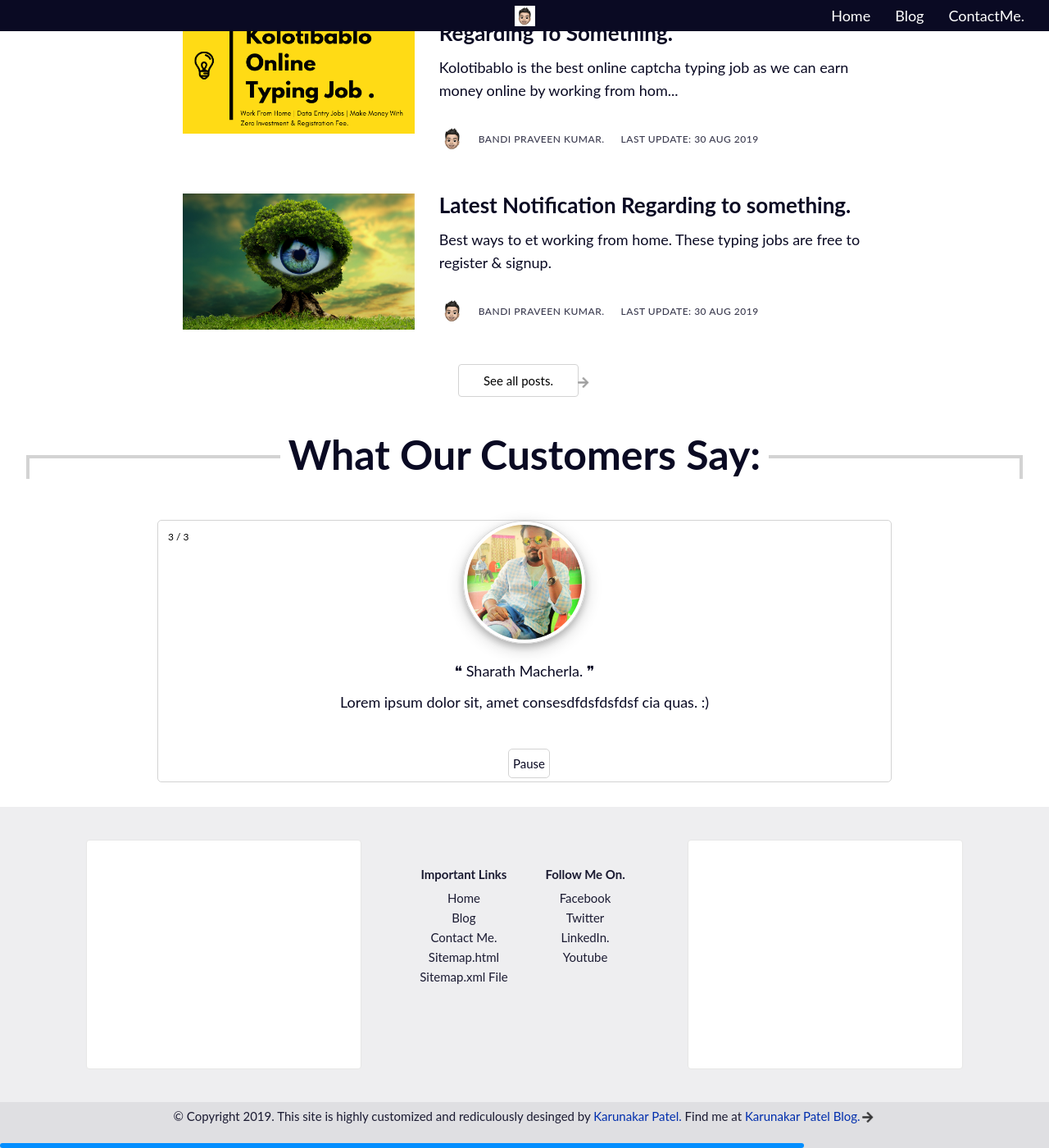
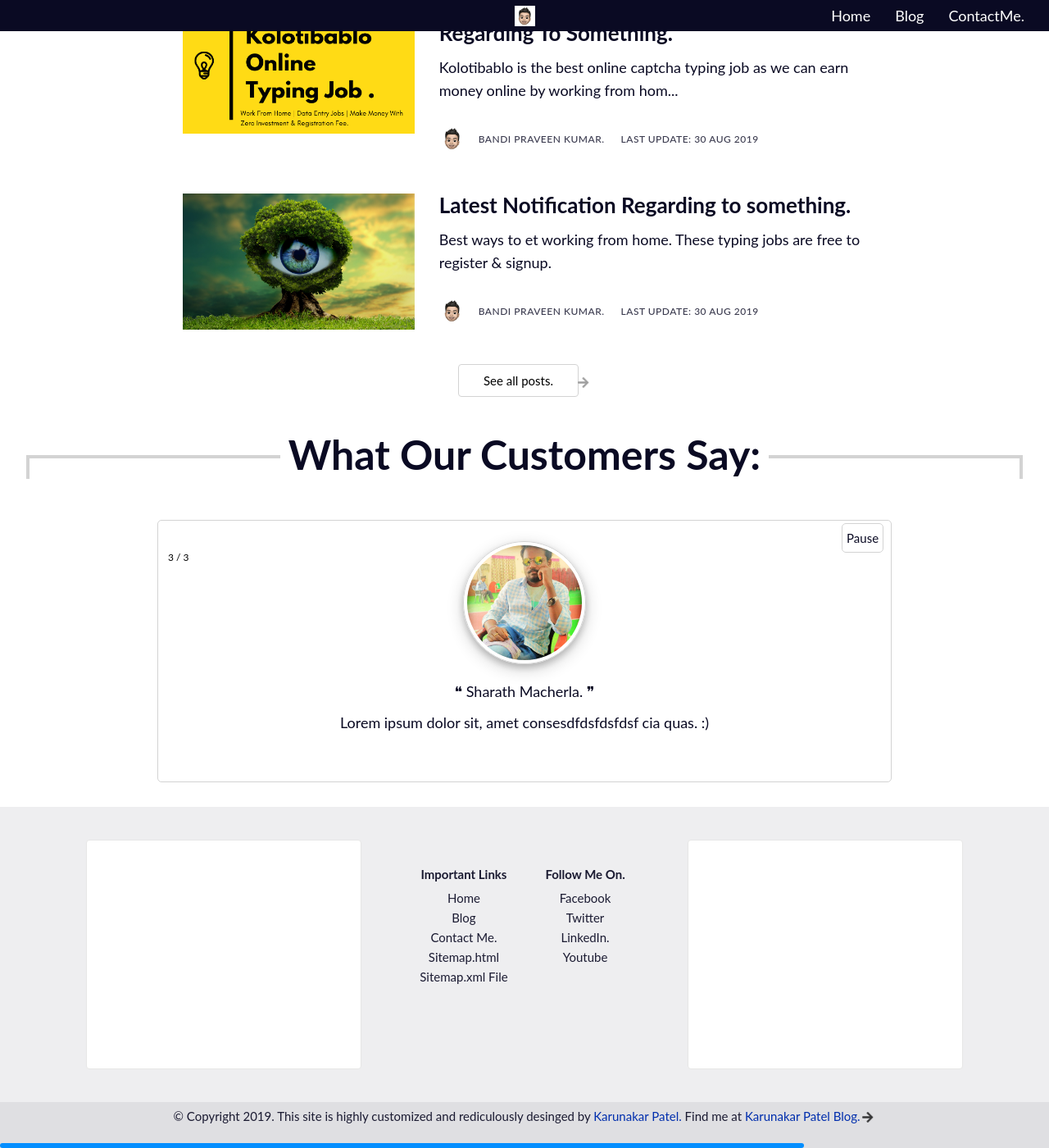
Before and after one commit to karunakar2smart/pvapplications, a Jekyll site: the page built from index.md, in a window 1280 px wide and 1400 px high, scrolled down 1641 px. Shown: the whole window at 82% size. Built offline with Jekyll 4.4.1, drawn with Linux system fonts in a browser that asks for light colours.

```diff
--- a/_includes/karnadesign.css
+++ b/_includes/karnadesign.css
@@ -3067,7 +3067,7 @@ Usage (In Ghost editor):
 .slide{
   position: absolute;
   left: 0px;
-  top: 0px;
+  top: 8%;
   width: 100%;
   height: 100%;
   opacity: 0;
@@ -3111,7 +3111,9 @@ box-shadow: 0 4px 8px 0 rgba(0, 0, 0, 0.2), 0 6px 20px 0 rgba(0, 0, 0, 0.19);
 .controls {
 position: absolute;
 text-align: center;
-bottom: 1%;
+bottom: auto;
+right: 1%;
+top: 1%;
 background-color: white;
 border: 1px solid lightgrey;
 border-radius: 5px;
@@ -3121,16 +3123,6 @@ margin-left: -20px;
 z-index: 99;
 }
 
-/* Caption text */
-.text {
-color: #f2f2f2;
-font-size: 15px;
-padding: 8px 12px;
-position: absolute;
-bottom: 8px;
-width: 100%;
-text-align: center;
-}
 
 /* Number text (1/3 etc) */
 .numbertext {
@@ -3145,7 +3137,7 @@ top: 0;
 @media only screen and (max-width:760px) {
   #slides {
     width: 90%;
-    height: 310px;
+    height: 300px;
   }
   .slideimage {
     width: 130px;
--- a/_includes/navigation.html
+++ b/_includes/navigation.html
@@ -7,10 +7,10 @@
    <div class="site-nav-right main-nav">
     <div class="main-nav-group">
      <ul class="nav" role="menu">
-      <li class="nav-learn" role="menuitem"><a href="#">Home</a></li>
-      <li class="nav-forum" role="menuitem"><a href="#">Blog</a>
+      <li class="nav-learn" role="menuitem"><a href="/index.html">Home</a></li>
+      <li class="nav-forum" role="menuitem"><a href="/Blog.html">Blog</a>
       </li>
-      <li class="nav-news" role="menuitem"><a href="#">ContactMe.</a>
+      <li class="nav-news" role="menuitem"><a href="https://www.alltechnotricks.com/contact.html">ContactMe.</a>
       </li>
      </ul>
     </div>
```
Also changed, not shown: 8 other files.
